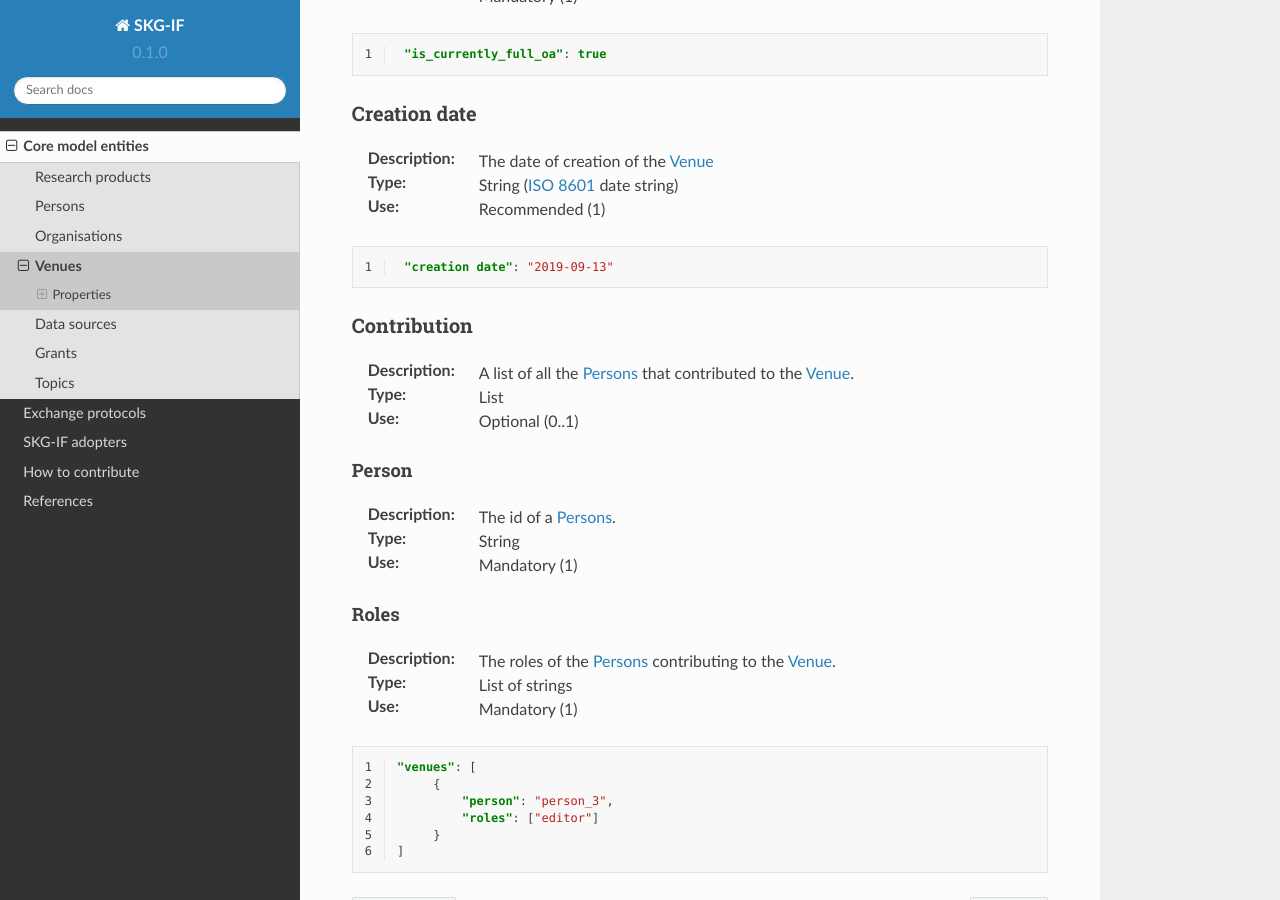
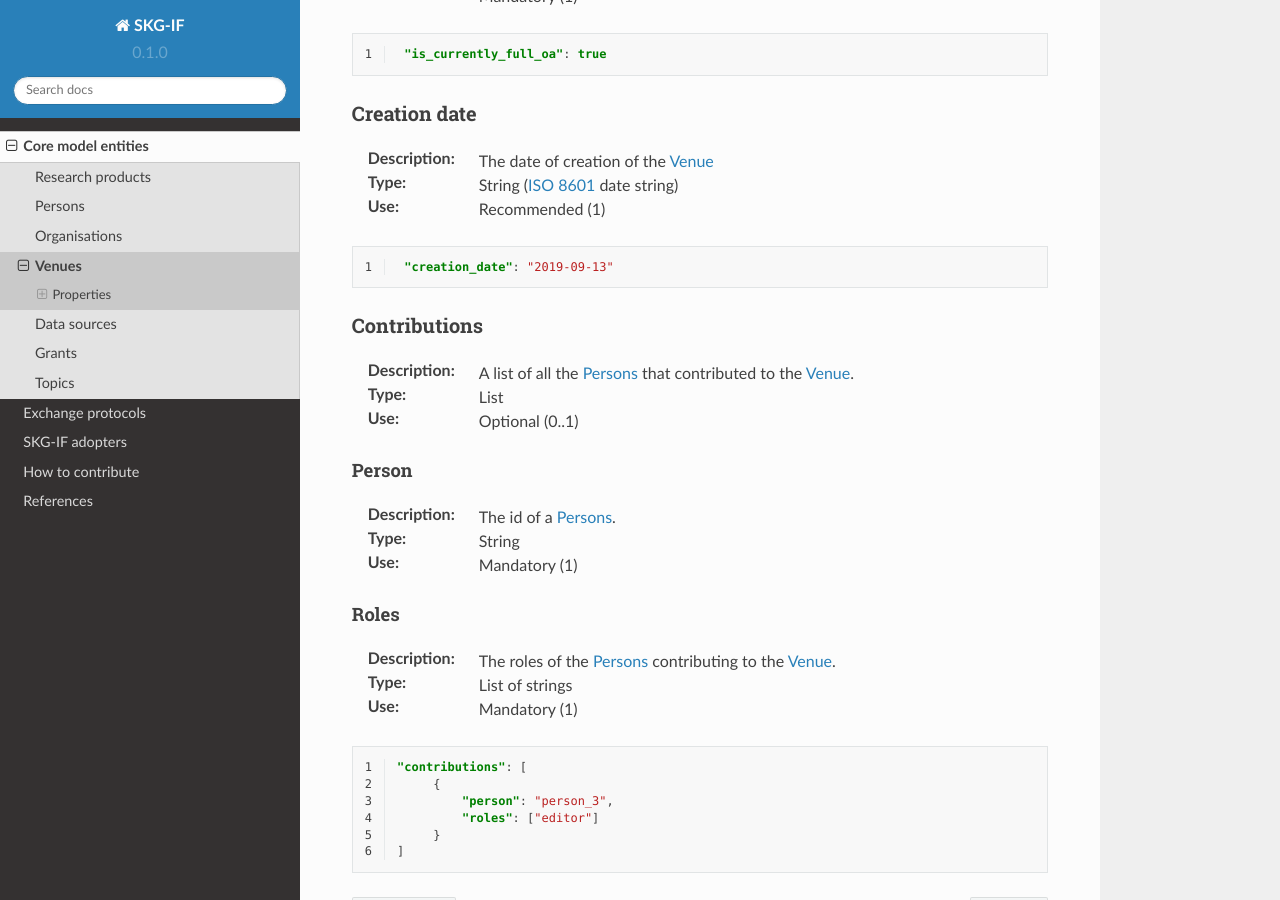
Before and after one commit to andremann/SKG-IF, a Sphinx documentation site: the page built from docs/source/venues.rst, in a window 1280 px wide and 900 px high, scrolled down 2843 px. Built offline with Sphinx 7.4.7 and the Read the Docs theme 2.0.0, drawn with Linux system fonts in a browser that asks for light colours.

Commit message:
fixed typo

```diff
--- a/docs/source/venues.rst
+++ b/docs/source/venues.rst
@@ -143,10 +143,10 @@ Creation date
 .. code-block:: json
    :linenos:
 
-    "creation date": "2019-09-13"
+    "creation_date": "2019-09-13"
 
 
-Contribution
+Contributions
 ------
 :Description: A list of all the :ref:`Person` that contributed to the :ref:`Venue <Venue>`.
 :Type: List
@@ -167,7 +167,7 @@ Roles
 .. code-block:: json
    :linenos:
 
-   "venues": [
+   "contributions": [
         {
             "person": "person_3",
             "roles": ["editor"]
```
